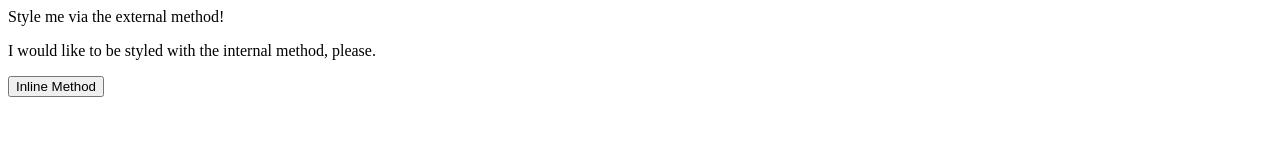
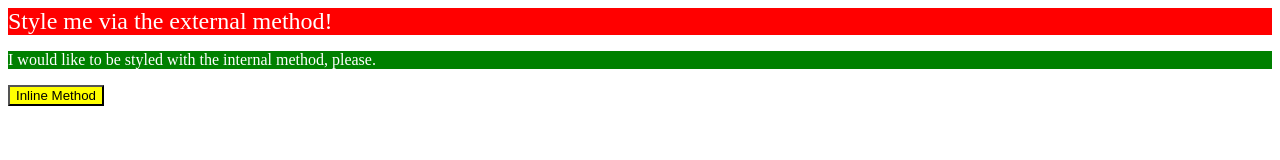
Before and after one commit to yatsecks/odin-exercises, a plain HTML site: page Foundations/01-css-methods/index.html in a window 1280 px wide. Drawn offline with Linux system fonts and the light colour scheme.

Commit message:
Exercise completed

```diff
--- a/Foundations/01-css-methods/index.html
+++ b/Foundations/01-css-methods/index.html
@@ -4,11 +4,18 @@
     <meta charset="UTF-8">
     <meta http-equiv="X-UA-Compatible" content="IE=edge">
     <meta name="viewport" content="width=device-width, initial-scale=1.0">
+    <link rel="stylesheet" href="styles.css">
+    <style>
+      p {
+        color: white;
+        background-color: green;
+      }
+    </style>
     <title>Methods for Adding CSS</title>
   </head>
   <body>
     <div>Style me via the external method!</div>
     <p>I would like to be styled with the internal method, please.</p>
-    <button>Inline Method</button>
+    <button style="background-color: yellow;">Inline Method</button>
   </body>
 </html>
--- a/Foundations/01-css-methods/styles.css
+++ b/Foundations/01-css-methods/styles.css
@@ -1,4 +1,5 @@
-.external {
+div {
     background-color: red;
     color: white;
+    font-size: x-large;
 }
```
